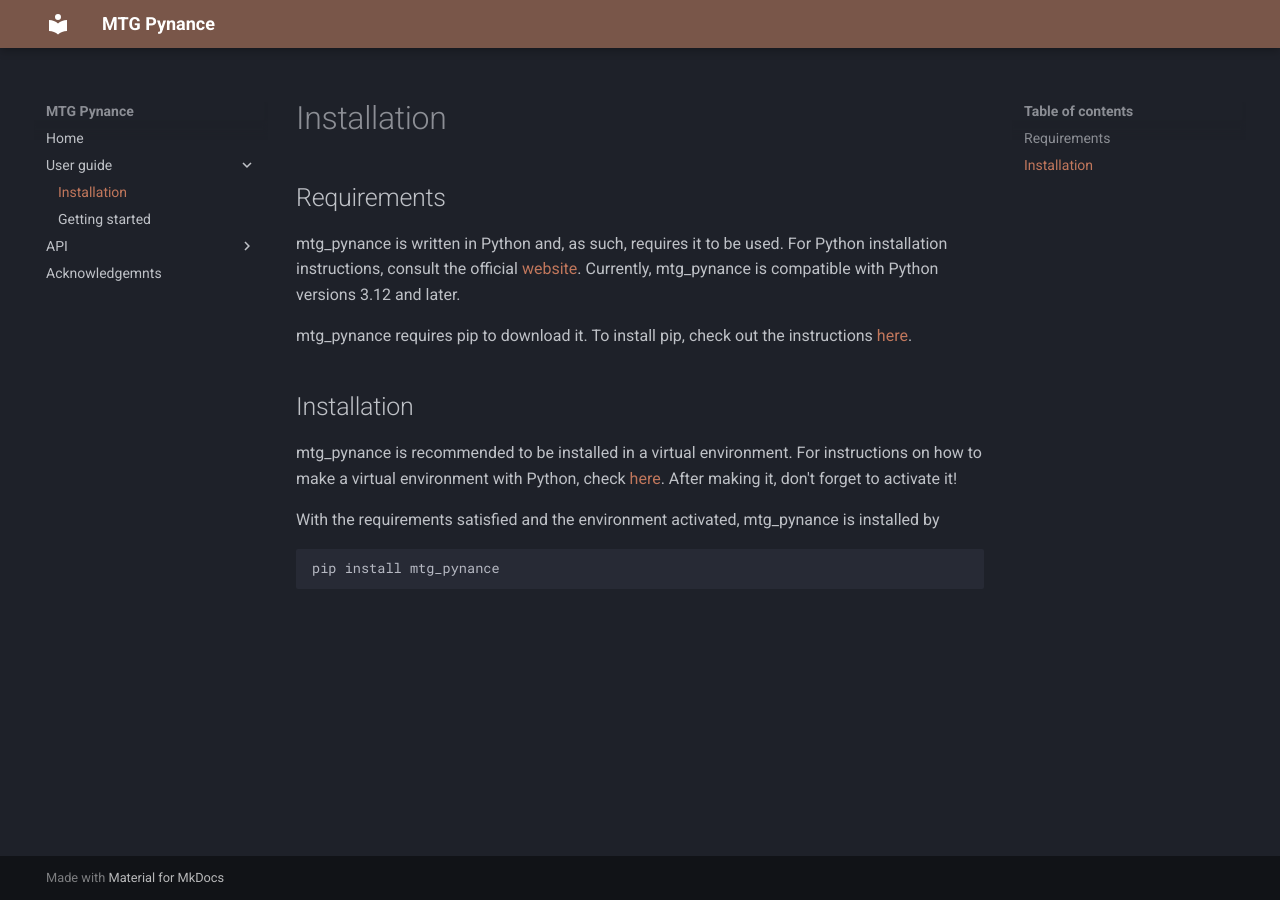
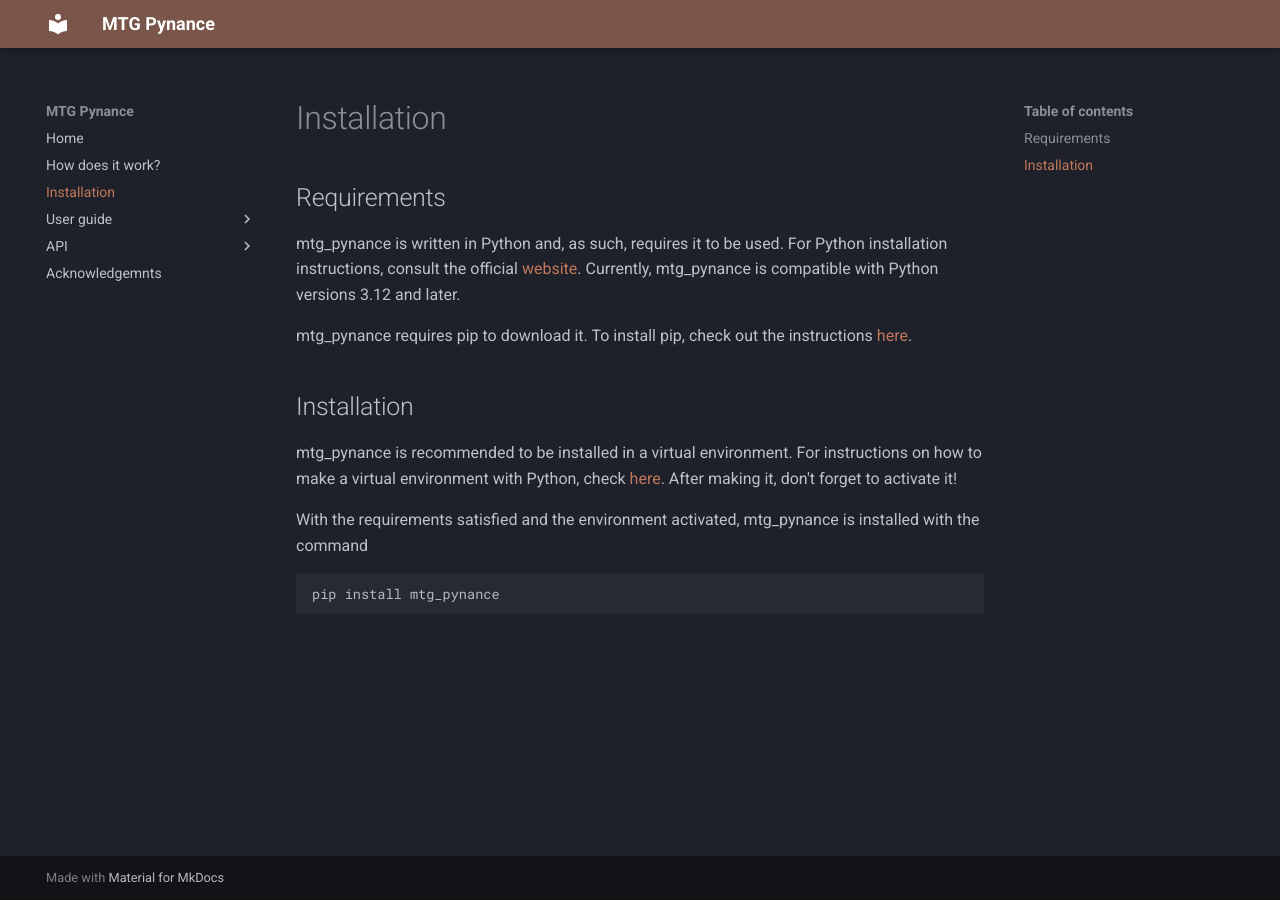
Before and after one commit to sigmanotation/mtg_pynance, an MkDocs documentation site: the page built from docs/installation.md, in a window 1280 px wide. Built offline with MkDocs 1.6.1 and Material for MkDocs 9.7.7, drawn with Linux system fonts in a browser that asks for light colours.

Commit message:
More docs.

````diff
--- a/docs/user_guide/installation.md
+++ b/docs/installation.md
@@ -6,7 +6,7 @@ mtg_pynance requires pip to download it. To install pip, check out the instructi
 ## Installation
 mtg_pynance is recommended to be installed in a virtual environment. For instructions on how to make a virtual environment with Python, check [here](https://docs.python.org/3/library/venv.html). After making it, don't forget to activate it!
 
-With the requirements satisfied and the environment activated, mtg_pynance is installed by
+With the requirements satisfied and the environment activated, mtg_pynance is installed with the command
 
 ```console
 pip install mtg_pynance
--- a/mkdocs.yml
+++ b/mkdocs.yml
@@ -7,9 +7,11 @@ theme:
 
 nav:
   - Home: index.md
+  - How does it work?: explanation.md
+  - Installation: installation.md
   - User guide:
     - Installation: user_guide/installation.md
-    - Getting started: user_guide/getting_started.md
+    - Create your collection's CSV file: user_guide/csv_file_creation.md
   - API:
     - analysis.md
     - collection.md
````
Also changed, not shown: docs/explanation.md (added, +13 -0 lines), docs/user_guide/csv_file_creation.md (added, +26 -0 lines), docs/user_guide/getting_started.md (deleted, +0 -1 lines).
